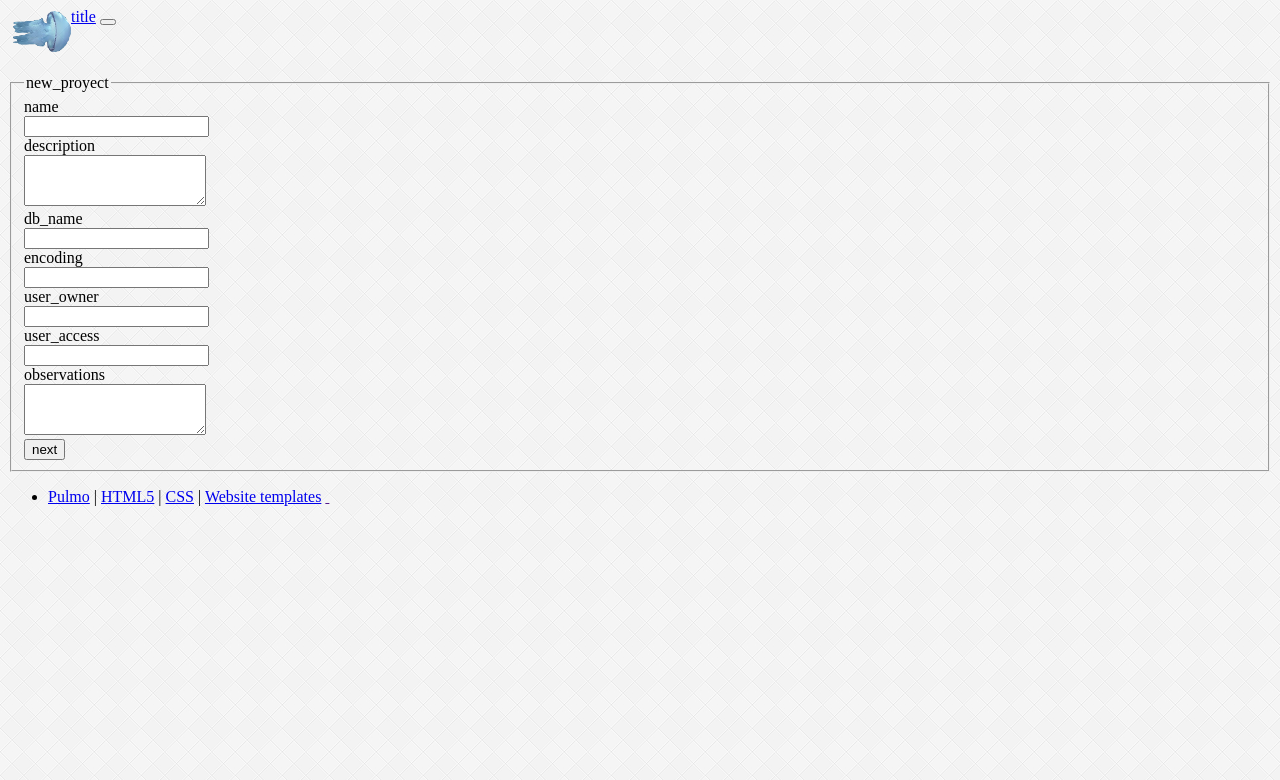
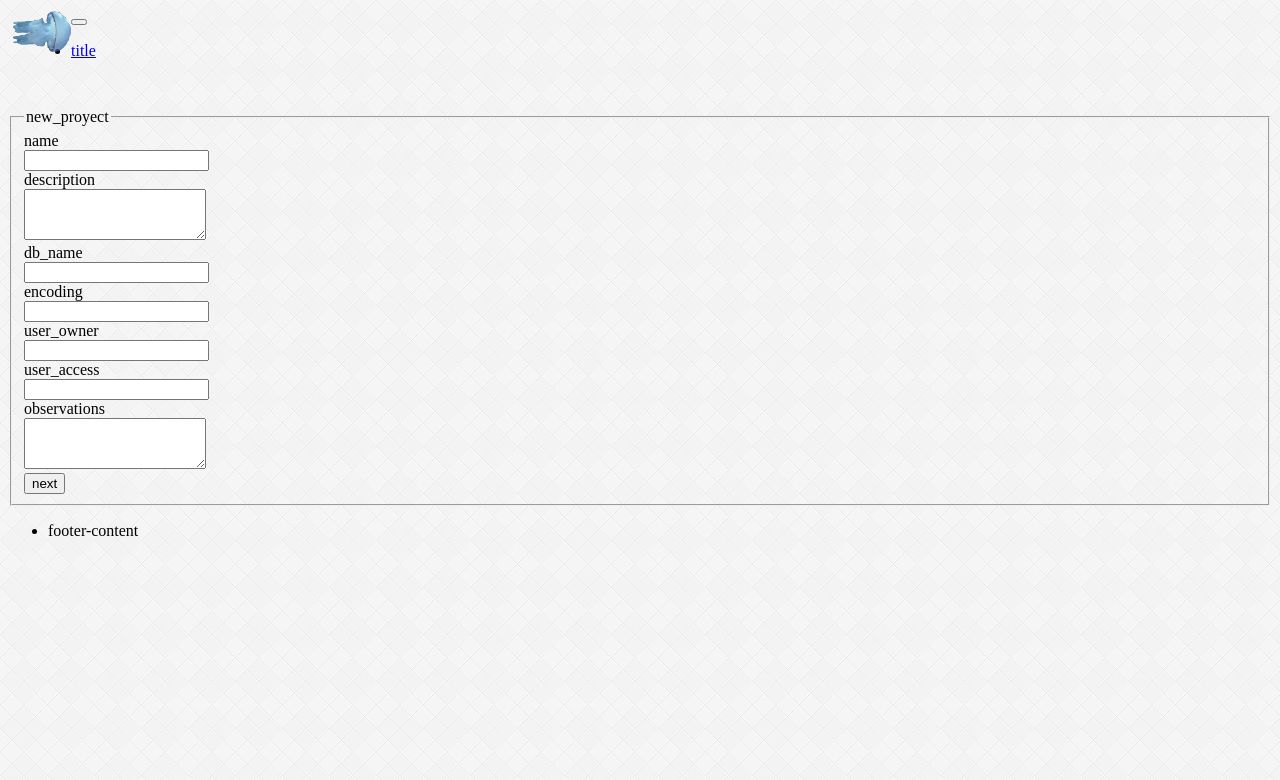
Before and after one commit to efornal/pulmo, a Django app: template templates/new_step1.html in a window 1280 px wide. Shown: the top 780 px of the page. Run offline with Django 3.2, Linux system fonts and the light colour scheme; the template is opened without the code that fills it, so the values that code supplies are empty; some libraries are stand-ins or nearby versions.

Commit message:
updated header and footer

```diff
--- a/templates/base.html
+++ b/templates/base.html
@@ -42,22 +42,28 @@
 
   <body>
 
-    <div class="navbar navbar-inverse navbar-fixed-top">
-
-
+    <div class="navbar navbar navbar-fixed-top">
+      <div class="navbar navbar-default navbar-fixed-top">
+        <div class="container">
           <div class="navbar-header">
             <img class="logo-header" src="{% static 'images/logo.png' %}"/>
-            <a href="#" class="navbar-brand" >{{ _('title') }}</a>
-            <button class="navbar-toggle" type="button" data-toggle="collapse"
-                    data-target="#navbar-main">
+            <button class="navbar-toggle"
+                    type="button" data-toggle="collapse" data-target="#navbar-main">
               <span class="icon-bar"></span>
               <span class="icon-bar"></span>
               <span class="icon-bar"></span>
             </button>
           </div>
+          <div class="navbar-collapse collapse" id="navbar-main">
+            <ul class="nav navbar-nav">
+            </ul>
 
-
-
+            <ul class="nav navbar-nav navbar-right">
+              <li><a class="titulo" href="#">{{ _('title') }}</a></li>
+            </ul>
+          </div>
+        </div>
+      </div>
     </div>
 
 
@@ -70,17 +76,11 @@
 
       <footer>
         <div class="navbar-fixed-bottom">
-          <div class="">
             <ul class="list-unstyled">
-              <li class="text-right">
-                <a href="https://github.com/efornal/pulmo" target="_blank">Pulmo</a> |
-                <a href="http://validator.w3.org/check?uri=referer">HTML5</a> |
-                <a href="http://jigsaw.w3.org/css-validator/check/referer">CSS</a> |
-                <a href="http://bootswatch.com">Website templates</a>
-                <a href=""> &nbsp;</a>
+              <li class="text-center">
+                {{ _('footer-content') }}
               </li>
             </ul>
-          </div>
         </div>
       </footer>
 
```
Lines whose indentation alone changed are shown as unchanged.
